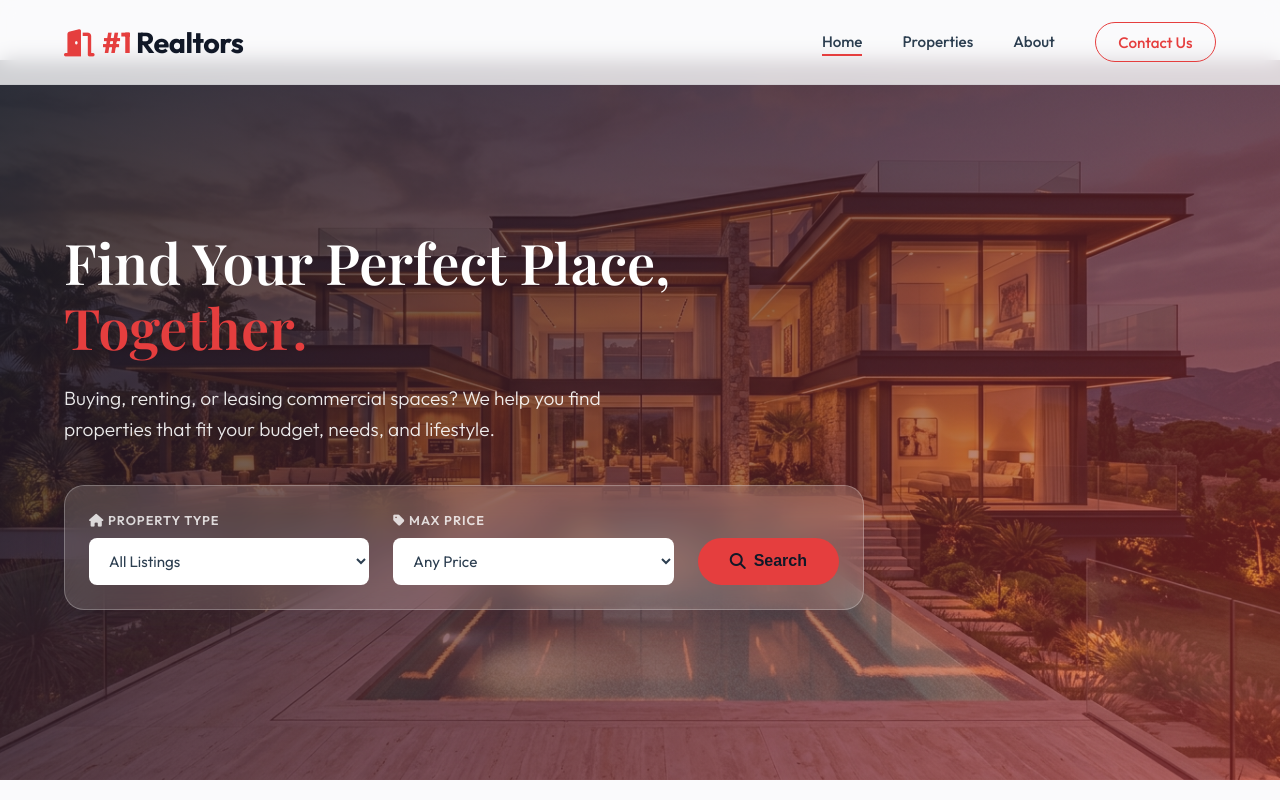
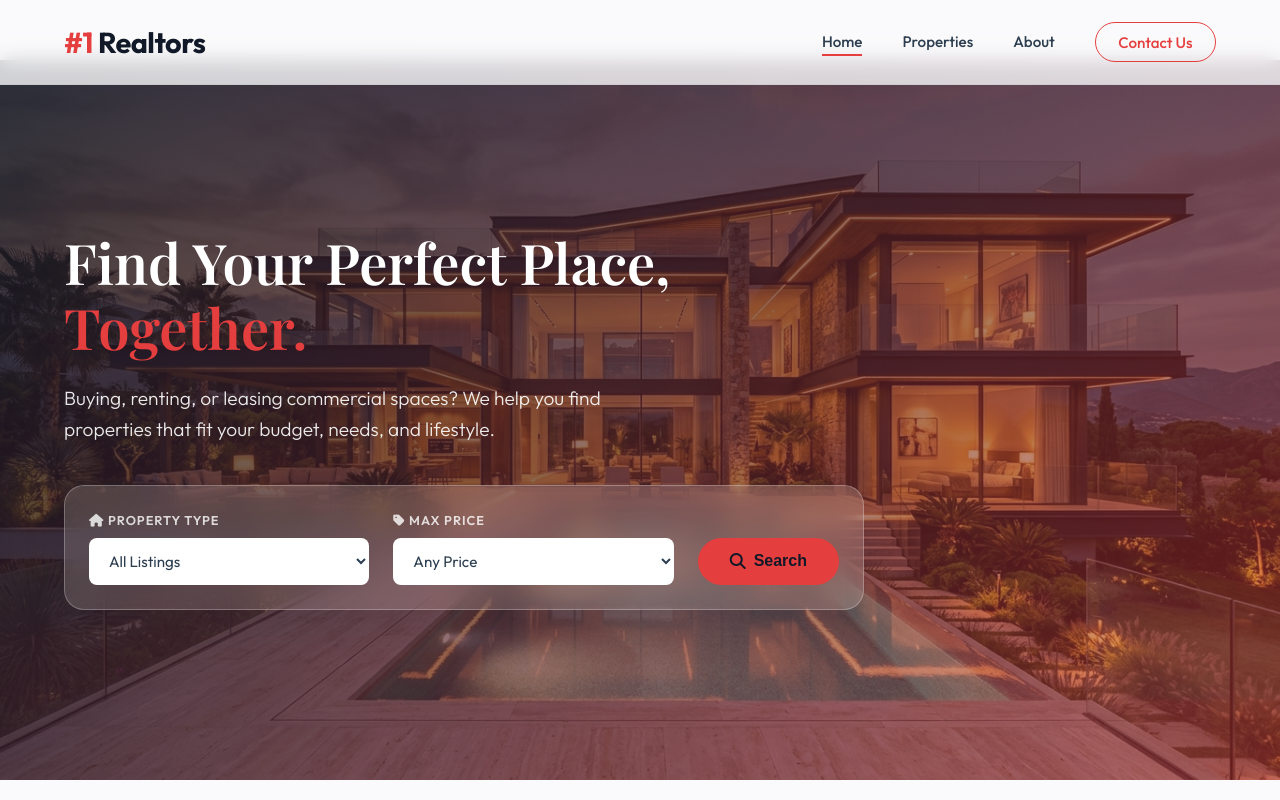
Before and after one commit to starscream2/1realtors-website, a website: page public/index.html in a window 1280 px wide. Shown: the top 800 px of the page. Drawn offline with nearby package versions, Linux system fonts and the light colour scheme; no server answers; files whose address does not match are found by name; a web font is replaced by a local one.

Commit message:
Remove door icon/symbol from the logo header, leaving only the styled bold '#1 Realtors' text logo

```diff
--- a/public/index.html
+++ b/public/index.html
@@ -19,7 +19,6 @@
   <header id="main-header">
     <div class="container nav-container">
       <a href="#" class="logo">
-        <i class="fa-solid fa-door-open"></i>
         <span><span class="logo-text-red">#1</span> Realtors</span>
       </a>
       <nav aria-label="Main Navigation">
--- a/public/style.css
+++ b/public/style.css
@@ -169,22 +169,12 @@ h2 {
   text-decoration: none;
 }
 
-.logo i {
-  color: var(--color-accent);
-  font-size: 1.7rem;
-  transition: font-size var(--transition-fast);
-}
-
 .logo-text-red {
   color: var(--color-accent);
 }
 
 #main-header.scrolled .logo {
   font-size: 1.5rem;
-}
-
-#main-header.scrolled .logo i {
-  font-size: 1.4rem;
 }
 
 .nav-links {
```
Also changed, not shown: public/admin.html (+0 -1 lines).
